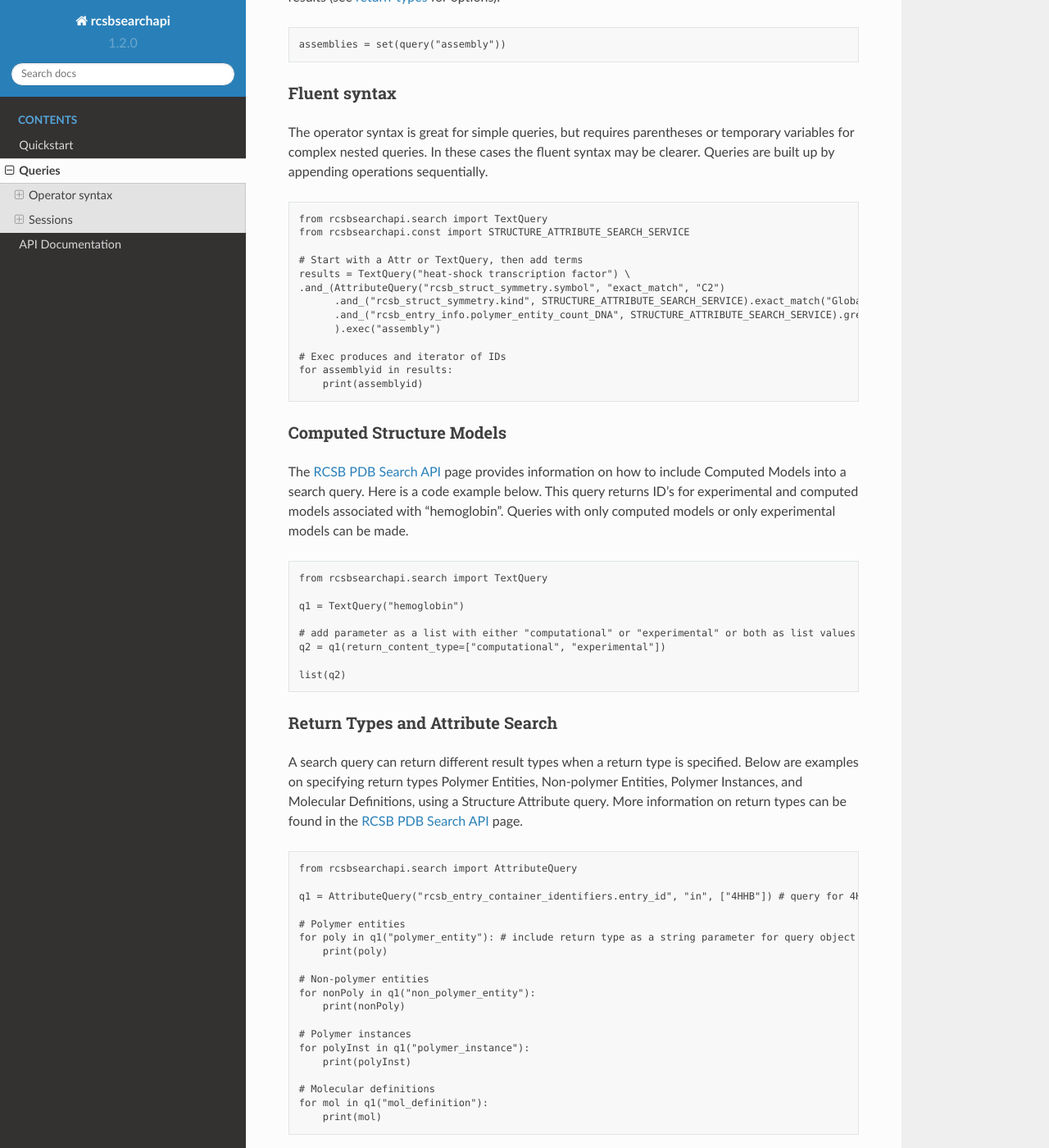
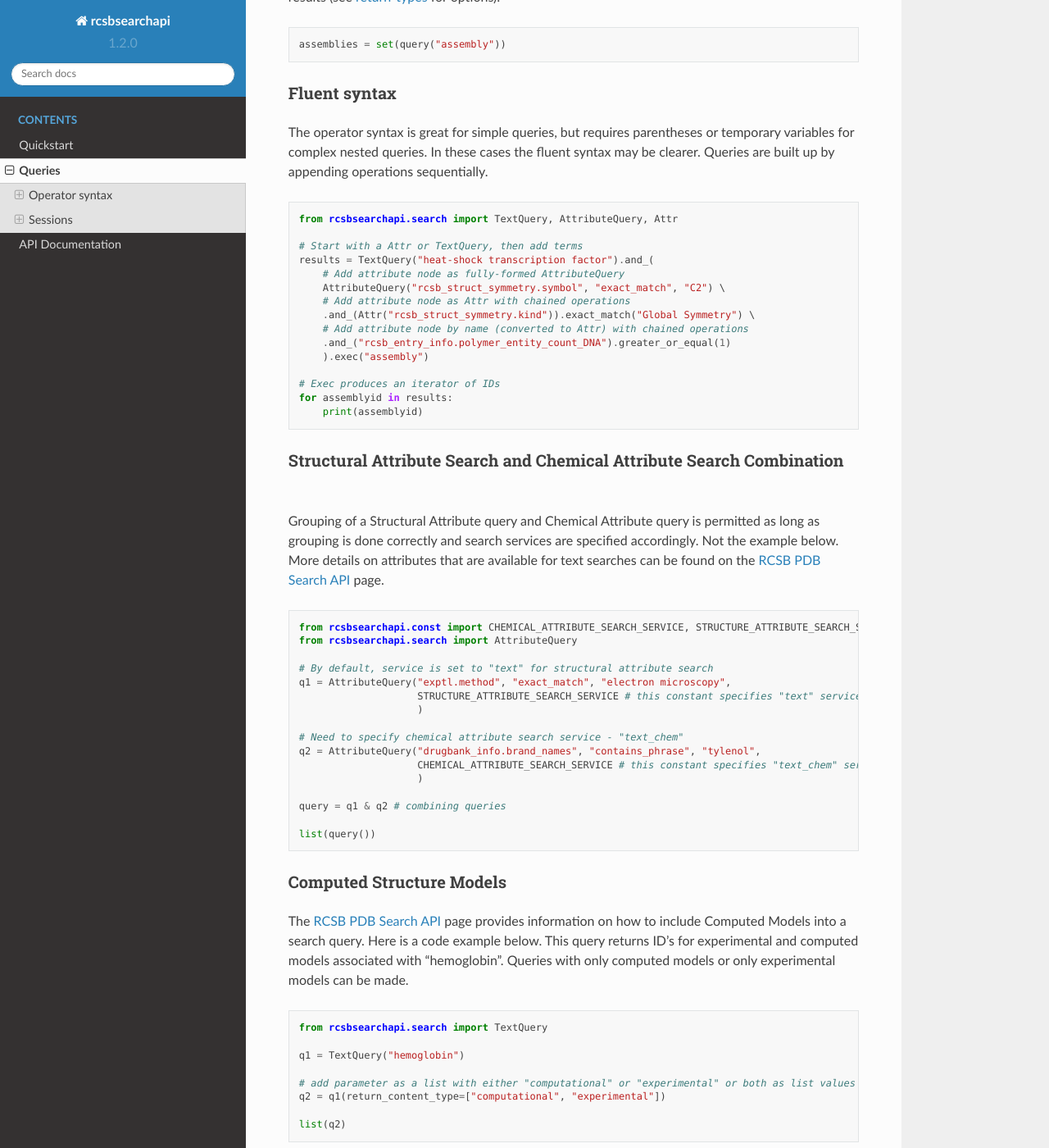
Before and after one commit to rcsb/py-rcsbsearchapi, a Sphinx documentation site: the page built from docs/queries.md, in a window 1280 px wide and 1400 px high, scrolled down 1108 px. Shown: the whole window at 82% size. Built offline with Sphinx 7.4.7 and the Read the Docs theme 2.0.0, drawn with Linux system fonts in a browser that asks for light colours; some of the changed text lies outside the part shown.

Commit message:
changes based on review - documentation, code formatting

````diff
--- a/docs/queries.md
+++ b/docs/queries.md
@@ -10,16 +10,16 @@ Searches are built up from a series of `Terminal` nodes, which compare structura
 attributes to some search value. In the operator syntax, python's comparator
 operators are used to construct the comparison. The operators are overloaded to
 return `Terminal` objects for the comparisons.
+```python
+from rcsbsearchapi.search import TextQuery
+from rcsbsearchapi import rcsb_attributes as attrs
 
-    from rcsbsearchapi.search import TextQuery
-    from rcsbsearchapi import rcsb_attributes as attrs
-
-    # Create terminals for each query
-    q1 = TextQuery('"heat-shock transcription factor"')
-    q2 = attrs.rcsb_struct_symmetry.symbol == "C2"
-    q3 = attrs.rcsb_struct_symmetry.kind == "Global Symmetry"
-    q4 = attrs.rcsb_entry_info.polymer_entity_count_DNA >= 1
-
+# Create terminals for each query
+q1 = TextQuery("heat-shock transcription factor")
+q2 = attrs.rcsb_struct_symmetry.symbol == "C2"
+q3 = attrs.rcsb_struct_symmetry.kind == "Global Symmetry"
+q4 = attrs.rcsb_entry_info.polymer_entity_count_DNA >= 1
+```
 Attributes are available from the rcsb_attributes object and can be tab-completed.
 They can additionally be constructed from strings using the `Attr(attribute)`
 constructor. For a full list of attributes, please refer to the [RCSB
@@ -28,61 +28,83 @@ schema](http://search.rcsb.org/rcsbsearch/v2/metadata/schema).
 `Terminal`s are combined into `Group`s using python's bitwise operators. This is
 analogous to how bitwise operators act on python `set` objects. The operators are
 lazy and won't perform the search until the query is executed.
-
-    query = q1 & (q2 & q3 & q4)  # AND of all queries
-
+```python
+query = q1 & (q2 & q3 & q4)  # AND of all queries
+```
 AND (`&`), OR (`|`), and terminal negation (`~`) are implemented directly by the API,
 but the python package also implements set difference (`-`), symmetric difference (`^`),
 and general negation by transforming the query.
 
 Queries are executed by calling them as functions. They return an iterator of result
 identifiers.
-
-    results = set(query())
-
+```python
+results = set(query())
+```
 By default, the query will return "entry" results (PDB IDs). It is also possible to
 query other types of results (see [return-types](http://search.rcsb.org/#return-type)
 for options):
-
-    assemblies = set(query("assembly"))
-
-
+```python
+assemblies = set(query("assembly"))
+```
 ### Fluent syntax
 
 The operator syntax is great for simple queries, but requires parentheses or
 temporary variables for complex nested queries. In these cases the fluent syntax may
 be clearer. Queries are built up by appending operations sequentially.
+```python
+from rcsbsearchapi.search import TextQuery, AttributeQuery, Attr
 
-    from rcsbsearchapi.search import TextQuery
-    from rcsbsearchapi.const import STRUCTURE_ATTRIBUTE_SEARCH_SERVICE
+# Start with a Attr or TextQuery, then add terms
+results = TextQuery("heat-shock transcription factor").and_(
+    # Add attribute node as fully-formed AttributeQuery
+    AttributeQuery("rcsb_struct_symmetry.symbol", "exact_match", "C2") \
+    # Add attribute node as Attr with chained operations
+    .and_(Attr("rcsb_struct_symmetry.kind")).exact_match("Global Symmetry") \
+    # Add attribute node by name (converted to Attr) with chained operations
+    .and_("rcsb_entry_info.polymer_entity_count_DNA").greater_or_equal(1)
+    ).exec("assembly")
 
-    # Start with a Attr or TextQuery, then add terms
-    results = TextQuery("heat-shock transcription factor") \
-    .and_(AttributeQuery("rcsb_struct_symmetry.symbol", "exact_match", "C2")
-          .and_("rcsb_struct_symmetry.kind", STRUCTURE_ATTRIBUTE_SEARCH_SERVICE).exact_match("Global Symmetry")
-          .and_("rcsb_entry_info.polymer_entity_count_DNA", STRUCTURE_ATTRIBUTE_SEARCH_SERVICE).greater_or_equal(1)
-          ).exec("assembly")
+# Exec produces an iterator of IDs
+for assemblyid in results:
+    print(assemblyid)
+```
+### Structural Attribute Search and Chemical Attribute Search Combination
 
-    # Exec produces and iterator of IDs
-    for assemblyid in results:
-        print(assemblyid)
+Grouping of a Structural Attribute query and Chemical Attribute query is permitted as long as grouping is done correctly and search services are specified accordingly. Not the example below. More details on attributes that are available for text searches can be found on the [RCSB PDB Search API](https://search.rcsb.org/#search-attributes) page.
+```python
+from rcsbsearchapi.const import CHEMICAL_ATTRIBUTE_SEARCH_SERVICE, STRUCTURE_ATTRIBUTE_SEARCH_SERVICE
+from rcsbsearchapi.search import AttributeQuery
 
+# By default, service is set to "text" for structural attribute search
+q1 = AttributeQuery("exptl.method", "exact_match", "electron microscopy",
+                    STRUCTURE_ATTRIBUTE_SEARCH_SERVICE # this constant specifies "text" service
+                    )
+
+# Need to specify chemical attribute search service - "text_chem"
+q2 = AttributeQuery("drugbank_info.brand_names", "contains_phrase", "tylenol",
+                    CHEMICAL_ATTRIBUTE_SEARCH_SERVICE # this constant specifies "text_chem" service
+                    )
+
+query = q1 & q2 # combining queries
+
+list(query())
+```
 ### Computed Structure Models
 
 The [RCSB PDB Search API](https://search.rcsb.org/#results_content_type)
 page provides information on how to include Computed Models into a search query. Here is a code example below.
 This query returns ID's for experimental and computed models associated with "hemoglobin".
 Queries with only computed models or only experimental models can be made.
+```python
+from rcsbsearchapi.search import TextQuery
 
-    from rcsbsearchapi.search import TextQuery
+q1 = TextQuery("hemoglobin")
 
-    q1 = TextQuery("hemoglobin")
+# add parameter as a list with either "computational" or "experimental" or both as list values
+q2 = q1(return_content_type=["computational", "experimental"])
 
-    # add parameter as a list with either "computational" or "experimental" or both as list values
-    q2 = q1(return_content_type=["computational", "experimental"])
-
-    list(q2)
-
+list(q2)
+```
 ### Return Types and Attribute Search
 
 A search query can return different result types when a return type is specified.
@@ -90,46 +112,46 @@ Below are examples on specifying return types Polymer Entities,
 Non-polymer Entities, Polymer Instances, and Molecular Definitions, using a Structure Attribute query.
 More information on return types can be found in the
 [RCSB PDB Search API](https://search.rcsb.org/#building-search-request) page.
+```python
+from rcsbsearchapi.search import AttributeQuery
 
-    from rcsbsearchapi.search import AttributeQuery
+q1 = AttributeQuery("rcsb_entry_container_identifiers.entry_id", "in", ["4HHB"]) # query for 4HHB deoxyhemoglobin
 
-    q1 = AttributeQuery("rcsb_entry_container_identifiers.entry_id", "in", ["4HHB"]) # query for 4HHB deoxyhemoglobin
+# Polymer entities
+for poly in q1("polymer_entity"): # include return type as a string parameter for query object
+    print(poly)
 
-    # Polymer entities
-    for poly in q1("polymer_entity"): # include return type as a string parameter for query object
-        print(poly)
+# Non-polymer entities
+for nonPoly in q1("non_polymer_entity"):
+    print(nonPoly)
 
-    # Non-polymer entities
-    for nonPoly in q1("non_polymer_entity"):
-        print(nonPoly)
+# Polymer instances
+for polyInst in q1("polymer_instance"):
+    print(polyInst)
 
-    # Polymer instances
-    for polyInst in q1("polymer_instance"):
-        print(polyInst)
-
-    # Molecular definitions
-    for mol in q1("mol_definition"):
-        print(mol)
-
+# Molecular definitions
+for mol in q1("mol_definition"):
+    print(mol)
+```
 ### Protein Sequence Search Example
 
 Below is an example from the [RCSB PDB Search API](https://search.rcsb.org/#search-example-3) page,
 using the sequence search function.
 This query finds macromolecular PDB entities that share 90% sequence identity with
 GTPase HRas protein from *Gallus gallus* (*Chicken*).
+```python
+from rcsbsearchapi.search import SequenceQuery
 
-    from rcsbsearchapi.search import SequenceQuery
+# Use SequenceQuery class and add parameters
+results = SequenceQuery("MTEYKLVVVGAGGVGKSALTIQLIQNHFVDEYDPTIEDSYRKQVVIDGET" +
+                        "CLLDILDTAGQEEYSAMRDQYMRTGEGFLCVFAINNTKSFEDIHQYREQI" +
+                        "KRVKDSDDVPMVLVGNKCDLPARTVETRQAQDLARSYGIPYIETSAKTRQ" +
+                        "GVEDAFYTLVREIRQHKLRKLNPPDESGPGCMNCKCVIS", 1, 0.9)
 
-    # Use SequenceQuery class and add parameters
-    results = SequenceQuery("MTEYKLVVVGAGGVGKSALTIQLIQNHFVDEYDPTIEDSYRKQVVIDGET" +
-                            "CLLDILDTAGQEEYSAMRDQYMRTGEGFLCVFAINNTKSFEDIHQYREQI" +
-                            "KRVKDSDDVPMVLVGNKCDLPARTVETRQAQDLARSYGIPYIETSAKTRQ" +
-                            "GVEDAFYTLVREIRQHKLRKLNPPDESGPGCMNCKCVIS", 1, 0.9)
-
-    # Exec produces an iterator of IDs with return type - polymer entities
-    for polyid in results("polymer_entity"):
-        print(polyid)
-
+# results("polymer_entity") produces an iterator of IDs with return type - polymer entities
+for polyid in results("polymer_entity"):
+    print(polyid)
+```
 ## Sessions
 
 The result of executing a query (either by calling it or using `exec()`) is a
@@ -138,13 +160,14 @@ iterator of IDs.
 
 Paging is handled transparently by the session, with additional API requests made
 lazily as needed. The page size can be controlled with the `rows` parameter.
-
-    first = next(iter(query(rows=1)))
-
+```python
+first = next(iter(query(rows=1)))
+```
 ### Progress Bar
 
 The `Session.iquery()` method provides a progress bar indicating the number of API
 requests being made. It requires the `tqdm` package be installed to track the
 progress of the query interactively.
-
-    results = query().iquery()
+```python
+results = query().iquery()
+```
````
Also changed, not shown: README.md (+82 -59 lines), docs/quickstart.md (+82 -58 lines), 3 other files.
